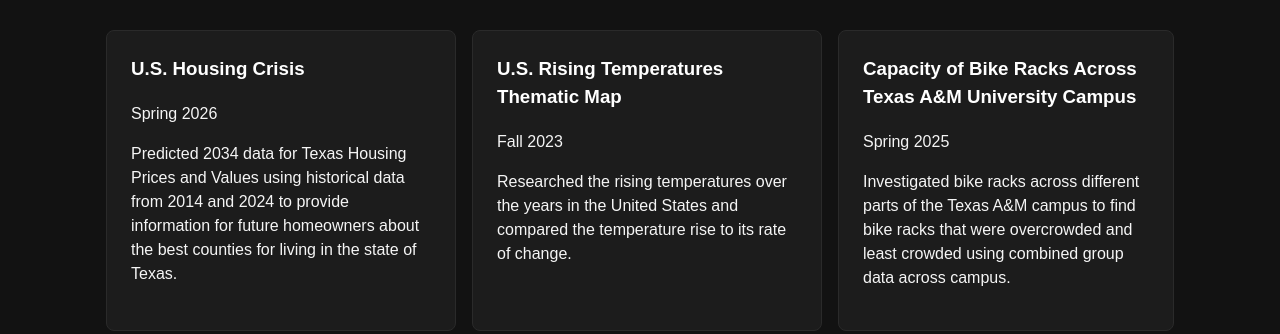
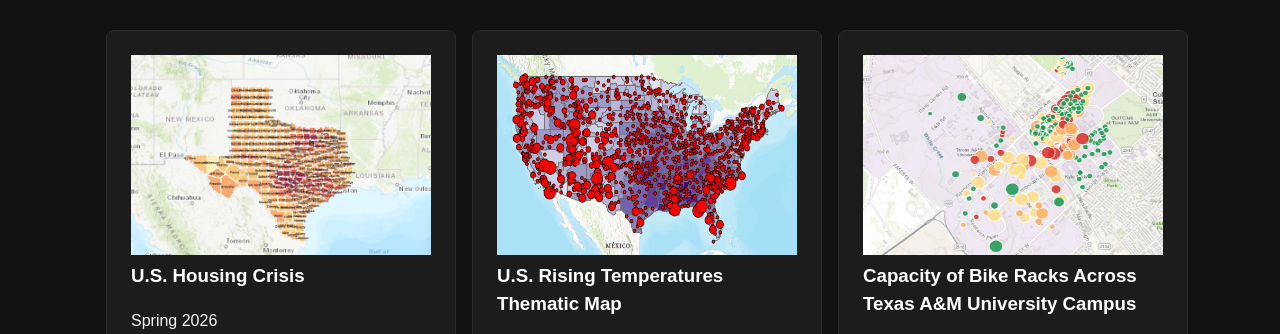
Before and after one commit to jacobaflores1/jacobaflores1.github.io, a plain HTML site: page projects.html in a window 1280 px wide. Shown: the part 423-757 px from the top of the page. Drawn offline with Linux system fonts and the light colour scheme.

Commit message:
Update projects.html

```diff
--- a/projects.html
+++ b/projects.html
@@ -25,19 +25,22 @@
     <h2>Past Projects</h2>
     <div class="cards">
 
-      <a class="card" href="project-1.html">
+      <a class="card" href="project-1.html" width="100%" height = "400">
+        <img src="TexasCount.png" alt="Preview of value map of Texas counties built with HTML features." width="300" height="200">
         <h3>U.S. Housing Crisis</h3>
         <p>Spring 2026</p>
         <p>Predicted 2034 data for Texas Housing Prices and Values using historical data from 2014 and 2024 to provide information for future homeowners about the best counties for living in the state of Texas. </p>
       </a>
 
-      <a class="card" href="project-2.html">
+      <a class="card" href="project-2.html" width="100%" height = "400">
+        <img src="ThematicMap.png" alt="Preview of the thematic map of the rising temperatures with rate of change in the United States." width="300" height="200">
         <h3>U.S. Rising Temperatures Thematic Map</h3>
         <p>Fall 2023</p>
         <p>Researched the rising temperatures over the years in the United States and compared the temperature rise to its rate of change. </p>
       </a>
 
-      <a class="card" href="project-3.html">
+      <a class="card" href="project-3.html" width="100%" height = "400">
+        <img src="BikeRacks.png" alt="Preview of bike racks across Texas A&M University based on capacity rates." width="300" height="200">
         <h3>Capacity of Bike Racks Across Texas A&amp;M University Campus</h3>
         <p>Spring 2025</p>
         <p>Investigated bike racks across different parts of the Texas A&amp;M campus to find bike racks that were overcrowded and least crowded using combined group data across campus. </p>
```
